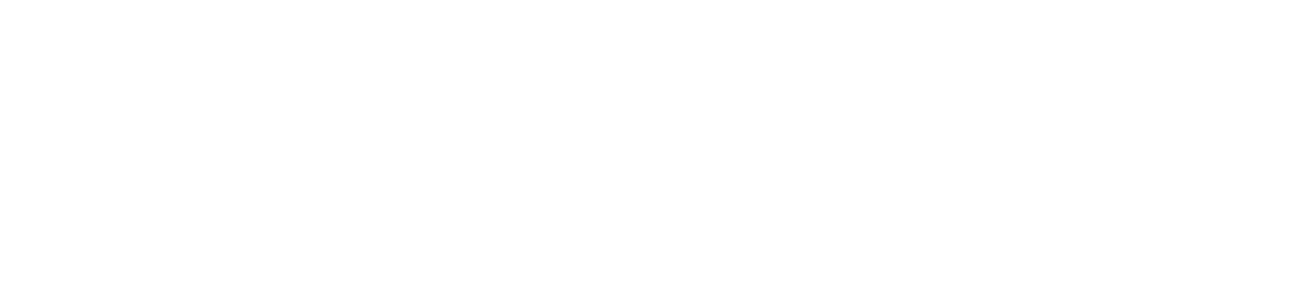
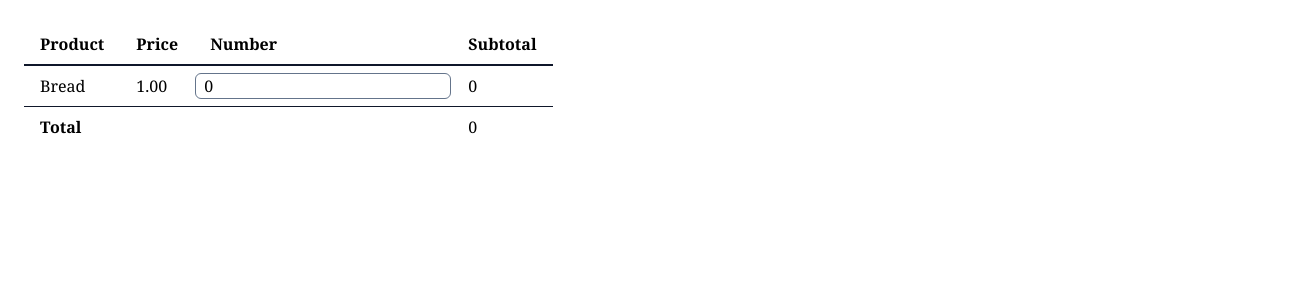
Before and after one commit to ALSijsling/ShoppingList-Vue3, a Vue app: page / in a window 1280 px wide. Shown: the top 300 px of the page, 1304 px wide, since content can reach past the window. Built offline with nearby package versions, Linux system fonts and the light colour scheme.

Commit message:
created basic layout

```diff
--- a/index.html
+++ b/index.html
@@ -5,7 +5,7 @@
     <meta name="viewport" content="width=device-width, initial-scale=1.0" />
     <title>Shopping List</title>
   </head>
-  <body>
+  <body class="w-full m-6 font-serif font-family:Georgia">
     <div id="app"></div>
     <script type="module" src="/src/main.js"></script>
   </body>
--- a/src/App.vue
+++ b/src/App.vue
@@ -3,5 +3,26 @@
 </script>
 
 <template>
-
+  <table>
+    <thead class="border-b-2 border-slate-900 border-solid">
+      <tr class="font-bold">
+        <td class="px-4 py-2">Product</td>
+        <td class="px-4 py-2">Price</td>
+        <td class="px-4 py-2">Number</td>
+        <td class="px-4 py-2">Subtotal</td>
+      </tr>
+    </thead>
+    <tbody>
+      <tr>
+        <td class="px-4 py-2">Bread</td>
+        <td class="px-4 py-2">1.00</td>
+        <td><input type="number" value="0" min="0" class="border border-slate-500 border-solid rounded-md pl-2"></td>
+        <td class="px-4 py-2">0</td>
+      </tr>
+      <tr class="border-t border-slate-900 border-solid">
+        <td class="px-4 py-2 font-bold" colspan="3">Total</td>
+        <td class="px-4 py-2">0</td>
+      </tr>
+    </tbody>
+  </table>
 </template>
--- a/src/main.js
+++ b/src/main.js
@@ -1,5 +1,5 @@
 import { createApp } from 'vue'
+import './style.css'
 import App from './App.vue'
-import './style.css'
 
 createApp(App).mount('#app')
--- a/tailwind.config.js
+++ b/tailwind.config.js
@@ -1,6 +1,9 @@
 /** @type {import('tailwindcss').Config} */
 export default {
-  content: [],
+  content: [
+    './index.html',
+    './src/**/*.{vue,js,ts,jsx,tsx}'
+  ],
   theme: {
     extend: {},
   },
```
